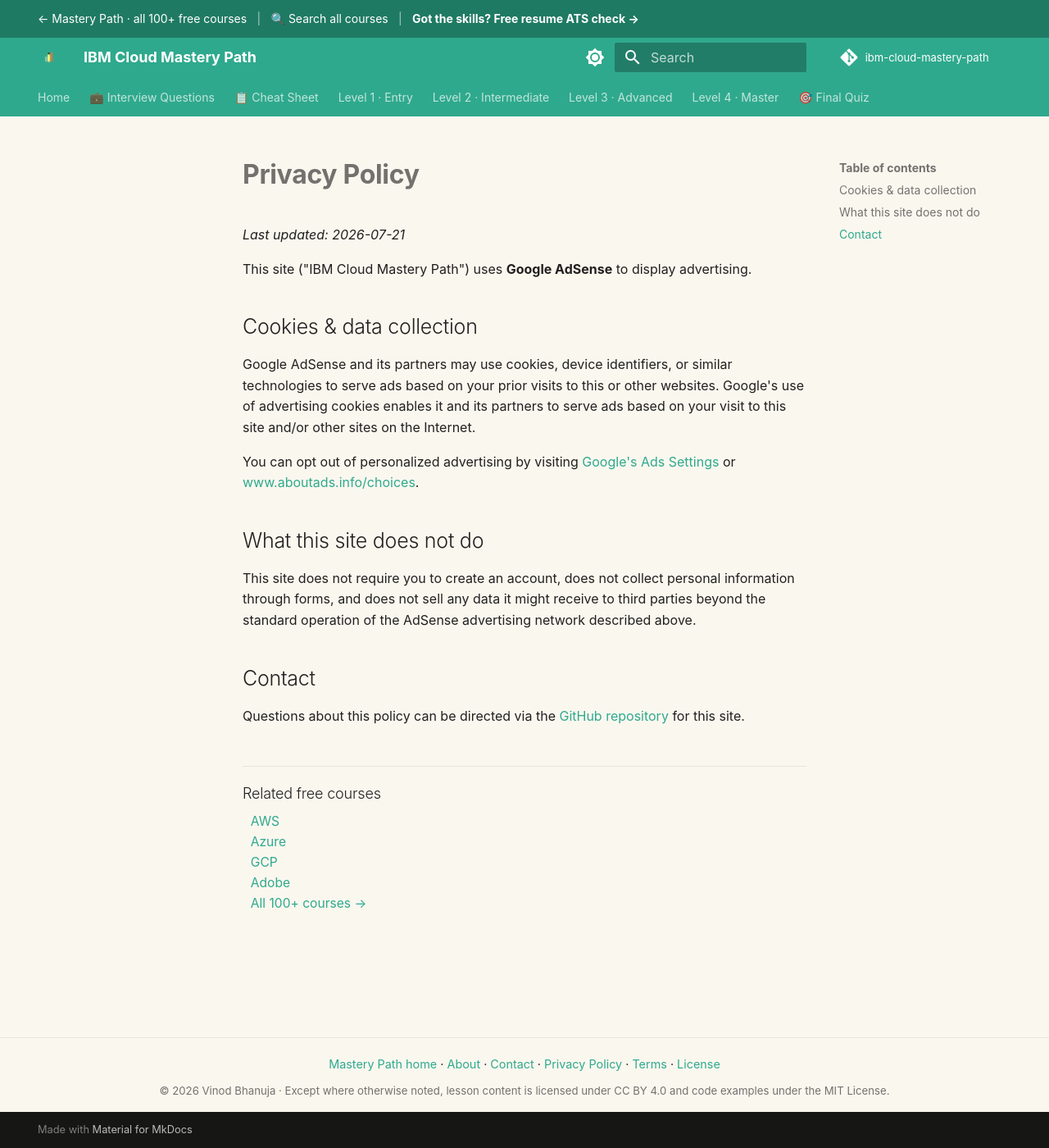
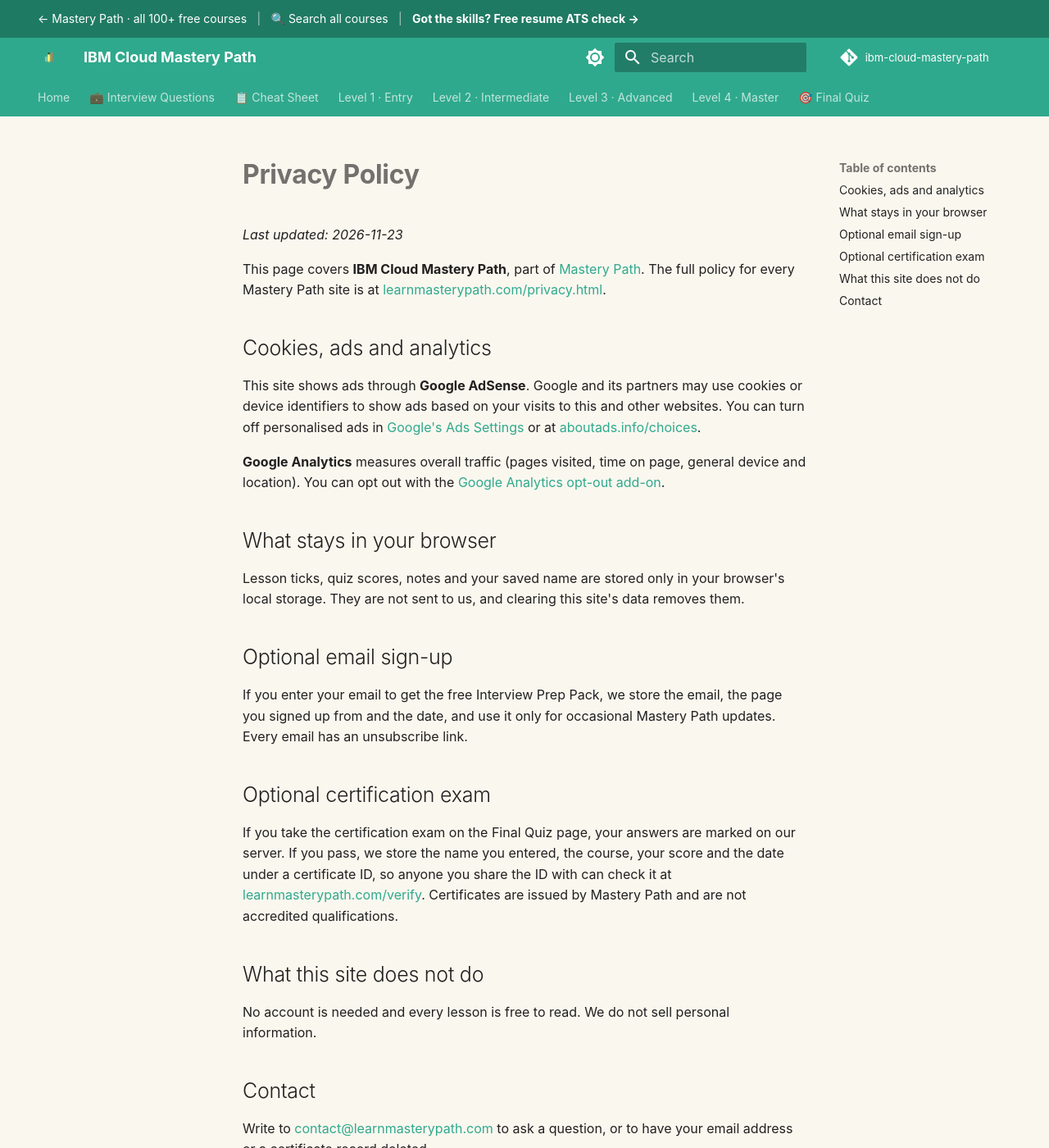
Before and after one commit to SIGILIPELLI/ibm-cloud-mastery-path, an MkDocs documentation site: the page built from docs/privacy.md, in a window 1280 px wide and 1400 px high. Shown: the whole window at 82% size. Built offline with MkDocs 1.6.1 and Material for MkDocs 9.7.7, drawn with Linux system fonts in a browser that asks for light colours; comment, search, counter and statistics services are not loaded.

Commit message:
Update privacy page: progress stays in the browser, optional email sign-up and certification exam, link to the full policy
Co-Authored-By: Claude Opus 5.5 <noreply@anthropic.com>

```diff
--- a/docs/privacy.md
+++ b/docs/privacy.md
@@ -1,33 +1,35 @@
 ---
-description: "Privacy policy for the free IBM Cloud Mastery Path: how Google Analytics and AdSense cookies are used, what is not collected, and how to opt out."
+description: "Privacy policy for the free IBM Cloud Mastery Path: cookies for ads and analytics, what stays in your browser, and the optional email sign-up and certification exam."
 ---
 
 # Privacy Policy
 
-_Last updated: 2026-07-21_
+_Last updated: 2026-11-23_
 
-This site ("IBM Cloud Mastery Path") uses **Google AdSense** to display advertising.
+This page covers **IBM Cloud Mastery Path**, part of [Mastery Path](https://learnmasterypath.com/). The full policy for every Mastery Path site is at [learnmasterypath.com/privacy.html](https://learnmasterypath.com/privacy.html).
 
-## Cookies & data collection
+## Cookies, ads and analytics
 
-Google AdSense and its partners may use cookies, device identifiers, or similar
-technologies to serve ads based on your prior visits to this or other websites.
-Google's use of advertising cookies enables it and its partners to serve ads
-based on your visit to this site and/or other sites on the Internet.
+This site shows ads through **Google AdSense**. Google and its partners may use cookies or device identifiers to show ads based on your visits to this and other websites. You can turn off personalised ads in [Google's Ads Settings](https://adssettings.google.com/) or at [aboutads.info/choices](https://www.aboutads.info/choices/).
 
-You can opt out of personalized advertising by visiting
-[Google's Ads Settings](https://adssettings.google.com/) or
-[www.aboutads.info/choices](https://www.aboutads.info/choices/).
+**Google Analytics** measures overall traffic (pages visited, time on page, general device and location). You can opt out with the [Google Analytics opt-out add-on](https://tools.google.com/dlpage/gaoptout).
+
+## What stays in your browser
+
+Lesson ticks, quiz scores, notes and your saved name are stored only in your browser's local storage. They are not sent to us, and clearing this site's data removes them.
+
+## Optional email sign-up
+
+If you enter your email to get the free Interview Prep Pack, we store the email, the page you signed up from and the date, and use it only for occasional Mastery Path updates. Every email has an unsubscribe link.
+
+## Optional certification exam
+
+If you take the certification exam on the Final Quiz page, your answers are marked on our server. If you pass, we store the name you entered, the course, your score and the date under a certificate ID, so anyone you share the ID with can check it at [learnmasterypath.com/verify](https://learnmasterypath.com/verify/). Certificates are issued by Mastery Path and are not accredited qualifications.
 
 ## What this site does not do
 
-This site does not require you to create an account, does not collect personal
-information through forms, and does not sell any data it might receive to third
-parties beyond the standard operation of the AdSense advertising network
-described above.
+No account is needed and every lesson is free to read. We do not sell personal information.
 
 ## Contact
 
-Questions about this policy can be directed via the
-[GitHub repository](https://github.com/SIGILIPELLI/ibm-cloud-mastery-path) for
-this site.
+Write to [contact@learnmasterypath.com](mailto:contact@learnmasterypath.com) to ask a question, or to have your email address or a certificate record deleted.
```
